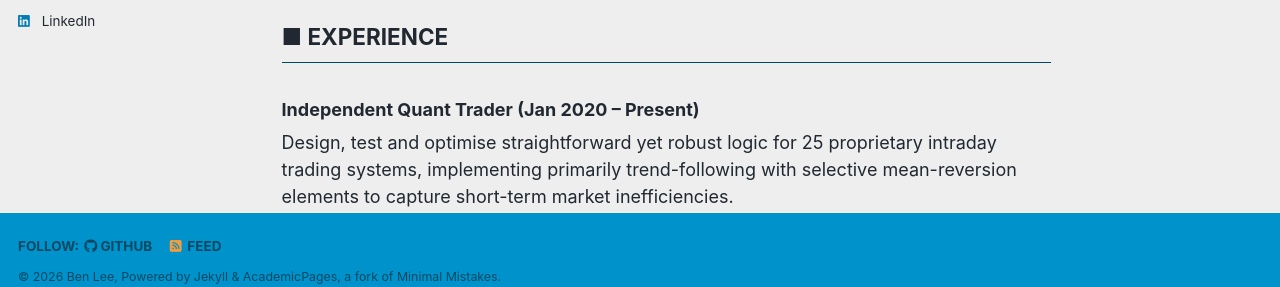
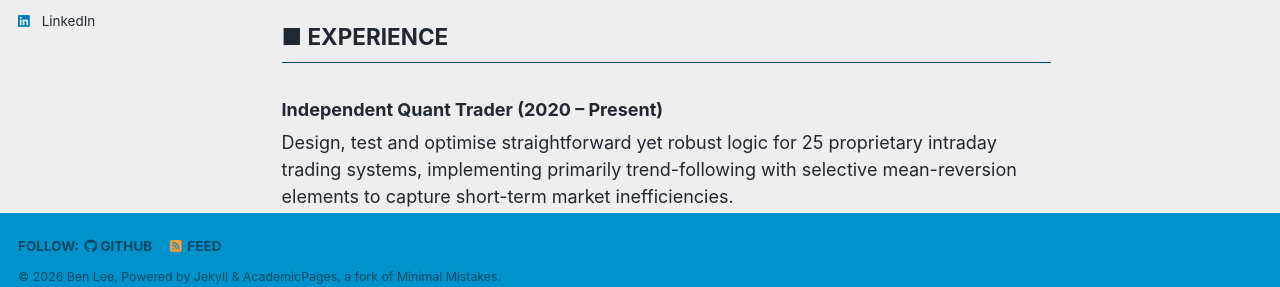
Before and after one commit to leebh1119/leebh1119.github.io, a Jekyll site: the page built from _pages/about.md, in a window 1280 px wide. Shown: the part 577-864 px from the top of the page. Built offline with Jekyll 4.4.1, drawn with Linux system fonts in a browser that asks for light colours; a style sheet for code colours, icons or effects is not loaded.

Commit message:
updated about and overlay text position in mobile scr

```diff
--- a/_pages/about.md
+++ b/_pages/about.md
@@ -13,7 +13,7 @@ author_profile: true
 <div style="margin-bottom: 2em;"></div>
 
 ## ■ EXPERIENCE
-### Independent Quant Trader (Jan 2020 – Present)
+### Independent Quant Trader (2020 – Present)
 Design, test and optimise straightforward yet robust logic for 25 proprietary intraday trading systems, implementing primarily trend-following with selective mean-reversion elements to capture short-term market inefficiencies.
 
 Combines a robust academic background in Systems Management and Engineering with financial certifications, including Certified Financial Risk Manager (FRM), to engineer volatility-adaptive models using Value at Risk (VaR) and Anti-Martingale capital allocation.
--- a/_sass/_custom.scss
+++ b/_sass/_custom.scss
@@ -173,7 +173,7 @@ html {
 /* 모바일 */
 @media screen and (max-width: 600px) {
   .splash-hero-text {
-    top: 5%;
+    top: 15%;
     left: 50%;
 
     width: 90%;
```
